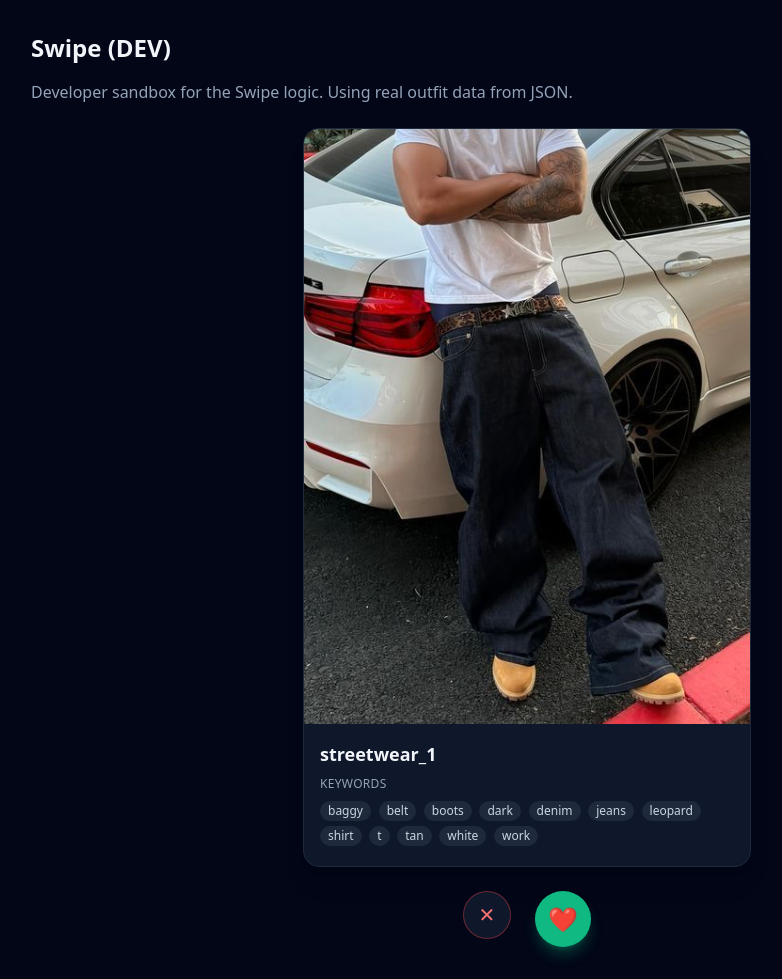
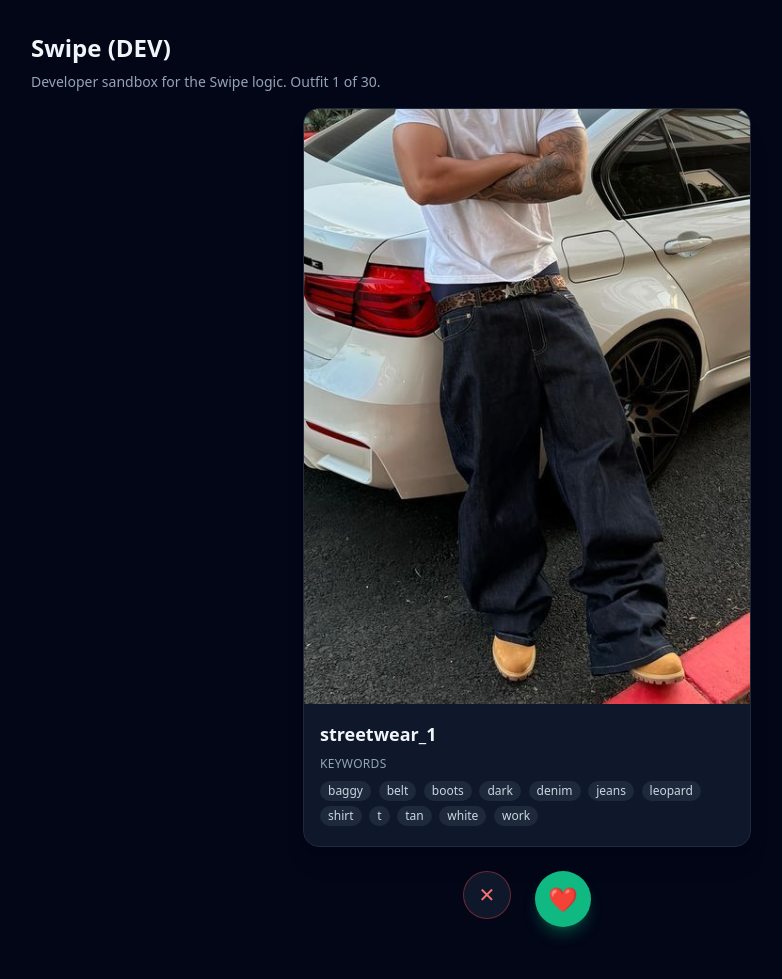
Before and after one commit to meoVUB/stylemaxx, a Django app: page /dev/swipe/ in a window 1280 px wide. Shown: the part 53-1032 px from the top of the page, without its empty margins (113-895 px from the left). After the commit the page ends 991 px from the top, so only its background shows below. Run offline with Django 5.2, Linux system fonts and the light colour scheme; some libraries are stand-ins or nearby versions.

Commit message:
Implement Swipe session logic, keyword preferences, and dev sandbox wiring

```diff
--- a/core/views.py
+++ b/core/views.py
@@ -1,4 +1,4 @@
-from django.shortcuts import render
+from django.shortcuts import render, redirect
 from django.conf import settings
 from pathlib import Path
 import json
@@ -20,6 +20,25 @@ def load_outfits():
         _OUTFITS_CACHE = outfits
     return _OUTFITS_CACHE
 
+# ========= Preference helpers =========
+def get_preferences(session):
+    """Return preferences dict from session, with default structure."""
+    prefs = session.get("preferences")
+    if not prefs:
+        prefs = {"keywords": {}}
+    return prefs
+
+def save_preferences(session, prefs):
+    session["preferences"] = prefs
+    session.modified = True
+
+def update_preferences_with_outfit(prefs, outfit):
+    """Increment keyword counts based on outfit keywords."""
+    kw_counts = prefs.setdefault("keywords", {})
+    for kw in outfit.get("keywords", []):
+        kw_counts[kw] = kw_counts.get(kw, 0) + 1
+    return prefs
+
 # ======= Production Views (= Parsa Styling) ========
 def mystore_view(request):
     return render(request, 'core/mystore.html')
@@ -36,10 +55,52 @@ def mystore_view_dev(request):
 
 def swipe_view_dev(request):
     outfits = load_outfits()
-    # UNFINISHED!
-    outfit = outfits[0]
+    total = len(outfits)
+
+    # current index from session, default 0
+    idx = request.session.get("current_outfit_index", 0)
+
+    # Handle POST like/dislike
+    if request.method == "POST":
+        action = request.POST.get("action")
+        prefs = get_preferences(request.session)
+
+        # Apply preference update only if there is a current outfit
+        if 0 <= idx < total:
+            current_outfit = outfits[idx]
+            if action == "like":
+                prefs = update_preferences_with_outfit(prefs, current_outfit)
+                save_preferences(request.session, prefs)
+
+        # Move to next outfit
+        idx += 1
+        request.session["current_outfit_index"] = idx
+        request.session.modified = True
+
+        # Redirect to avoid form resubmission on refresh
+        return redirect("swipe_dev")
+
+    # GET request: decide which outfit to show
+    if 0 <= idx < total:
+        outfit = outfits[idx]
+        done = False
+    else:
+        outfit = None
+        done = True
+
+    prefs = get_preferences(request.session)
+    top_keywords = sorted(
+        prefs["keywords"].items(),
+        key=lambda x: x[1],
+        reverse=True
+    )[:10]
+
     context = {
         "outfit": outfit,
+        "done": done,
+        "index": idx,
+        "total": total,
+        "top_keywords": top_keywords,
     }
     return render(request, 'sandbox/swipe_logic.html', context)
 
--- a/templates/sandbox/swipe_logic.html
+++ b/templates/sandbox/swipe_logic.html
@@ -1,10 +1,50 @@
 {% extends "base.html" %}
 {% load static %}
 {% block content %}
-  <h1 class="text-2xl font-semibold mb-4">Swipe (DEV)</h1>
-  <p class="text-slate-400 mb-6">
-    Developer sandbox for the Swipe logic. Using real outfit data from JSON.
+  <h1 class="text-2xl font-semibold mb-2">Swipe (DEV)</h1>
+  <p class="text-slate-400 mb-4 text-sm">
+    Developer sandbox for the Swipe logic.
+    Outfit {{ index|add:1 }} of {{ total }}.
   </p>
+
+  {% if done %}
+    <div class="max-w-md mx-auto text-center space-y-4">
+      <p class="text-lg font-semibold text-emerald-400">You're done swiping for now 🎉</p>
+      <p class="text-slate-400 text-sm">
+        Below is a preview of your learned style preferences (top keywords).
+      </p>
+
+      <div class="mt-4 border border-slate-800 rounded-xl p-4 text-left">
+        <h2 class="text-sm font-semibold text-slate-200 mb-2">Top keywords</h2>
+        {% if top_keywords %}
+          <div class="flex flex-wrap gap-2">
+            {% for kw, count in top_keywords %}
+              <span class="inline-flex items-center px-2 py-0.5 rounded-full bg-slate-900 border border-slate-700 text-xs">
+                {{ kw }} <span class="ml-1 text-slate-500">×{{ count }}</span>
+              </span>
+            {% endfor %}
+          </div>
+        {% else %}
+          <p class="text-slate-500 text-sm">No preferences learned yet.</p>
+        {% endif %}
+      </div>
+
+      <form method="post" action="{% url 'swipe_dev' %}">
+        {% csrf_token %}
+        <!-- reset swipe session by going back to index 0 is a later enhancement -->
+        <button
+          type="submit"
+          name="action"
+          value="reset"
+          class="mt-4 px-4 py-2 rounded-lg bg-slate-800 border border-slate-600 text-sm hover:bg-slate-700"
+          disabled
+        >
+          Reset (TODO)
+        </button>
+      </form>
+    </div>
+
+  {% else %}
 
     {% if outfit %}
       <div class="max-w-md mx-auto">
@@ -29,17 +69,34 @@
           </div>
         </div>
 
-      <!-- Placeholder for like / dislike buttons -->
+        <!-- Like / Dislike forms -->
         <div class="mt-6 flex justify-center gap-6">
-        <button class="h-12 w-12 rounded-full bg-slate-900 border border-red-500/40 flex items-center justify-center text-red-400 text-xl hover:bg-red-500/10">
+          <form method="post" action="{% url 'swipe_dev' %}">
+            {% csrf_token %}
+            <input type="hidden" name="action" value="dislike">
+            <button
+              type="submit"
+              class="h-12 w-12 rounded-full bg-slate-900 border border-red-500/40 flex items-center justify-center text-red-400 text-xl hover:bg-red-500/10"
+            >
               ✕
             </button>
-        <button class="h-14 w-14 rounded-full bg-emerald-500 text-slate-950 text-2xl shadow-lg shadow-emerald-500/30 hover:bg-emerald-400">
+          </form>
+
+          <form method="post" action="{% url 'swipe_dev' %}">
+            {% csrf_token %}
+            <input type="hidden" name="action" value="like">
+            <button
+              type="submit"
+              class="h-14 w-14 rounded-full bg-emerald-500 text-slate-950 text-2xl shadow-lg shadow-emerald-500/30 hover:bg-emerald-400"
+            >
               ❤
             </button>
+          </form>
         </div>
       </div>
     {% else %}
-    <p class="text-slate-400">No outfits loaded.</p>
+      <p class="text-slate-400">No outfit available.</p>
+    {% endif %}
+
   {% endif %}
 {% endblock %}
```
Lines whose indentation alone changed are shown as unchanged.
